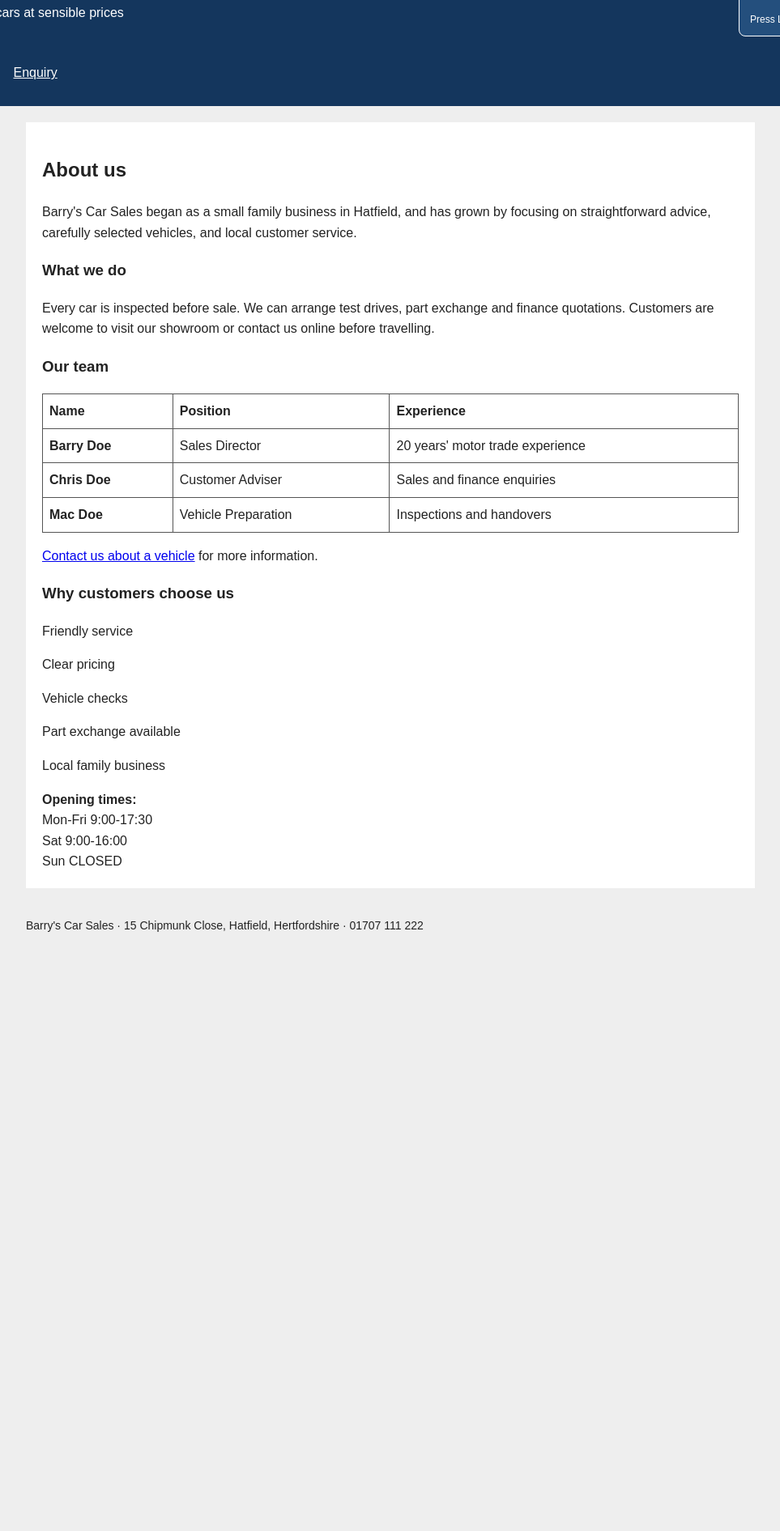
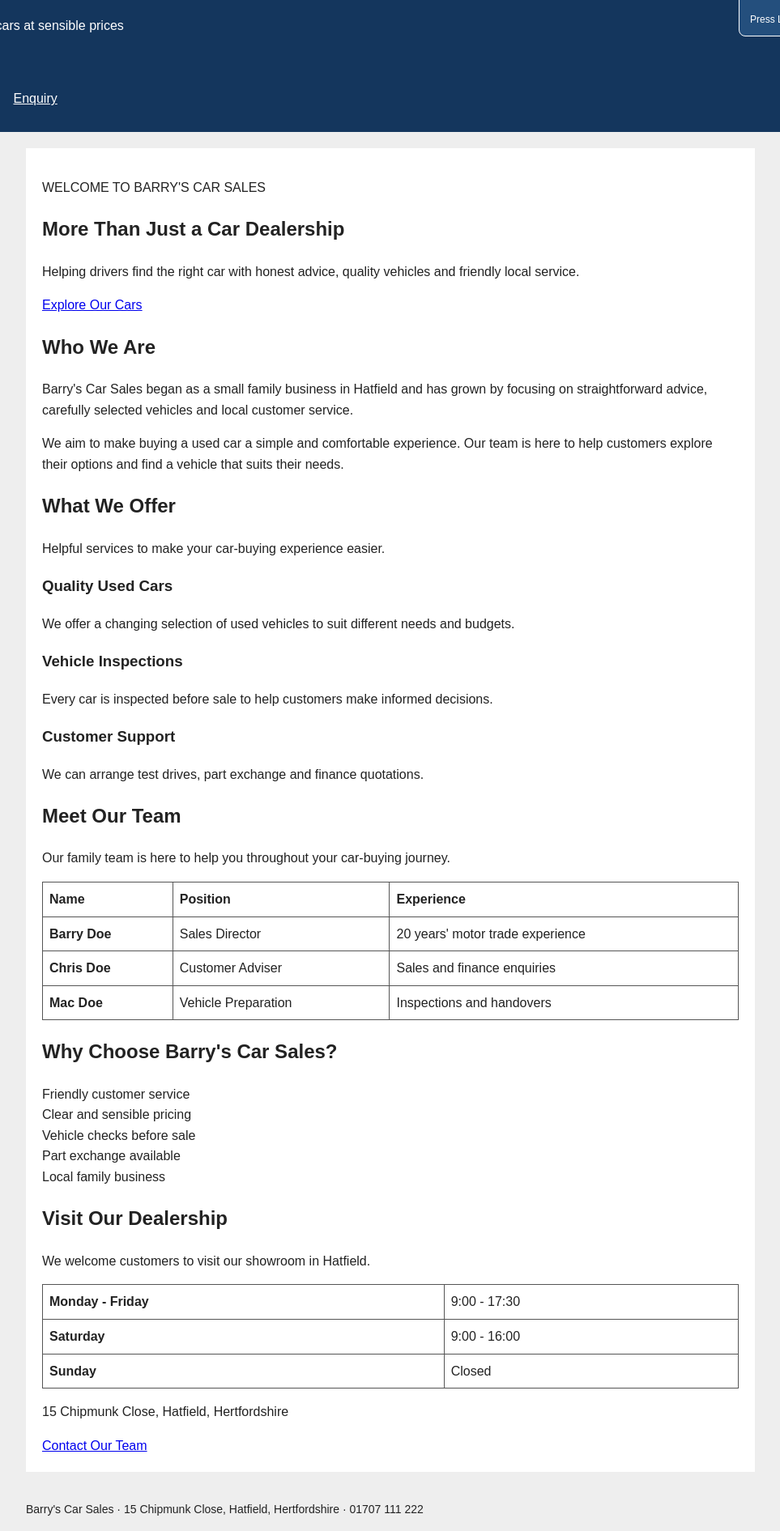
Before and after one commit to Eman258548/barrys-car-sales, a plain HTML site: page about.html in a window 1280 px wide. Shown: the part 68-1959 px from the top of the page at 81% size, without its empty margins (158-1121 px from the left). Before the commit the page ends 1237 px from the top, so only its background shows below. Drawn offline with Linux system fonts and the light colour scheme.

Commit message:
Add files via upload
Changed the look of both pages to make it look more professional.

```diff
--- a/about.html
+++ b/about.html
@@ -1,59 +1,118 @@
+
 <!DOCTYPE html>
 <html lang="en">
 <head>
     <meta charset="utf-8">
-    <title>About Barry's Car Sales</title>
+    <meta name="viewport" content="width=device-width, initial-scale=1">
+    <title>About Us - Barry's Car Sales</title>
     <link rel="stylesheet" href="styles.css">
     <script src="script.js" defer></script>
 </head>
 <body>
+
 <header>
-    <div>
+    <div class="header-content">
         <div>
             <h1>Barry's Car Sales</h1>
-            <div>Local quality used cars at sensible prices</div>
+            <p>Local quality used cars at sensible prices</p>
         </div>
         <div>Call 01707 111 222</div>
     </div>
-    <nav>
+
+    <nav aria-label="Main navigation">
         <a href="index.html">Home</a>
-    <a href="about.html">About</a>
+        <a href="about.html" aria-current="page">About</a>
         <a href="enquiry.html">Enquiry</a>
     </nav>
-</header>
-<!-- Audio accessibility panel -->
+
     <div class="audio-panel" aria-label="Audio reading controls">
-
-    <button type="button" id="read-page">
-        🔊 Listen
-    </button>
-
-    <button type="button" id="stop-reading">
-        ⏹ Stop
-    </button>
-
+        <button type="button" id="read-page">🔊 Listen</button>
+        <button type="button" id="stop-reading">⏹ Stop</button>
         <p id="audio-status" aria-live="polite">
             Press Listen to hear this page.
         </p>
+    </div>
+</header>
 
+<main class="about-page">
+
+    <section class="about-hero">
+        <p class="about-label">WELCOME TO BARRY'S CAR SALES</p>
+        <h2>More Than Just a Car Dealership</h2>
+        <p>
+            Helping drivers find the right car with honest advice,
+            quality vehicles and friendly local service.
+        </p>
+        <a href="index.html#cars" class="about-button">
+            Explore Our Cars
+        </a>
+    </section>
+
+    <section class="about-intro">
+        <h2>Who We Are</h2>
+        <p>
+            Barry's Car Sales began as a small family business in
+            Hatfield and has grown by focusing on straightforward
+            advice, carefully selected vehicles and local customer
+            service.
+        </p>
+        <p>
+            We aim to make buying a used car a simple and comfortable
+            experience. Our team is here to help customers explore
+            their options and find a vehicle that suits their needs.
+        </p>
+    </section>
+
+    <section class="about-services">
+        <h2>What We Offer</h2>
+        <p class="section-description">
+            Helpful services to make your car-buying experience easier.
+        </p>
+
+        <div class="service-cards">
+            <article class="service-card">
+                <h3>Quality Used Cars</h3>
+                <p>
+                    We offer a changing selection of used vehicles
+                    to suit different needs and budgets.
+                </p>
+            </article>
+
+            <article class="service-card">
+                <h3>Vehicle Inspections</h3>
+                <p>
+                    Every car is inspected before sale to help
+                    customers make informed decisions.
+                </p>
+            </article>
+
+            <article class="service-card">
+                <h3>Customer Support</h3>
+                <p>
+                    We can arrange test drives, part exchange
+                    and finance quotations.
+                </p>
+            </article>
         </div>
+    </section>
 
-<main>
-    <div>
-        <section>
-            <h2>About us</h2>
-            <p>Barry's Car Sales began as a small family business in Hatfield, and has grown by focusing on straightforward advice, carefully selected vehicles, and local customer service.</p>
+    <section class="about-team">
+        <h2>Meet Our Team</h2>
+        <p class="section-description">
+            Our family team is here to help you throughout your
+            car-buying journey.
+        </p>
 
-            <h3>What we do</h3>
-            <p>Every car is inspected before sale. We can arrange test drives, part exchange and finance quotations. Customers are welcome to visit our showroom or contact us online before travelling.</p>
-
-            <h3>Our team</h3>
+        <div class="team-table">
             <table>
+                <thead>
                     <tr>
                         <th scope="col">Name</th>
                         <th scope="col">Position</th>
                         <th scope="col">Experience</th>
                     </tr>
+                </thead>
+                <tbody>
                     <tr>
                         <td><strong>Barry Doe</strong></td>
                         <td>Sales Director</td>
@@ -69,31 +128,58 @@
                         <td>Vehicle Preparation</td>
                         <td>Inspections and handovers</td>
                     </tr>
+                </tbody>
+            </table>
+        </div>
+    </section>
+
+    <section class="why-choose">
+        <h2>Why Choose Barry's Car Sales?</h2>
+
+        <div class="choose-grid">
+            <div>Friendly customer service</div>
+            <div>Clear and sensible pricing</div>
+            <div>Vehicle checks before sale</div>
+            <div>Part exchange available</div>
+            <div>Local family business</div>
+        </div>
+    </section>
+
+    <section class="opening-hours">
+        <h2>Visit Our Dealership</h2>
+        <p>We welcome customers to visit our showroom in Hatfield.</p>
+
+        <table>
+            <tbody>
+                <tr>
+                    <th scope="row">Monday - Friday</th>
+                    <td>9:00 - 17:30</td>
+                </tr>
+                <tr>
+                    <th scope="row">Saturday</th>
+                    <td>9:00 - 16:00</td>
+                </tr>
+                <tr>
+                    <th scope="row">Sunday</th>
+                    <td>Closed</td>
+                </tr>
+            </tbody>
         </table>
 
-            <p><a href="enquiry.html">Contact us about a vehicle</a> for more information.</p>
+        <p>
+            15 Chipmunk Close, Hatfield, Hertfordshire
+        </p>
+        <a href="enquiry.html" class="about-button">
+            Contact Our Team
+        </a>
     </section>
 
-        <aside>
-            <h3>Why customers choose us</h3>
-            <p>Friendly service</p>
-            <p>Clear pricing</p>
-            <p>Vehicle checks</p>
-            <p>Part exchange available</p>
-            <p>Local family business</p>
-        </aside>
-    </div>
-
-    <div>
-       <strong>Opening times:</strong><br>
-        Mon-Fri 9:00-17:30<br>
-        Sat 9:00-16:00<br>
-        Sun CLOSED
-    </div>
 </main>
 
 <footer>
-    Barry's Car Sales · 15 Chipmunk Close, Hatfield, Hertfordshire · 01707 111 222
+    Barry's Car Sales · 15 Chipmunk Close, Hatfield,
+    Hertfordshire · 01707 111 222
 </footer>
+
 </body>
 </html>
```
Also changed, not shown: enquiry.html (+35 -27 lines). Lines whose indentation alone changed are shown as unchanged.
